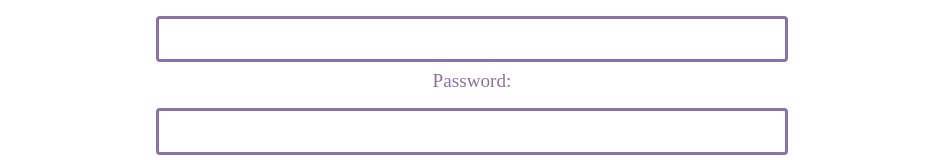
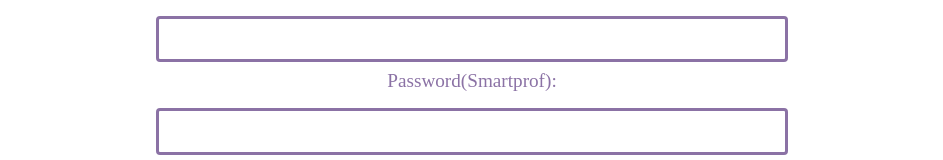
Before and after one commit to Shivank12batra/Bot-Registration-Page, a website: page public/index.html in a window 1280 px wide. Shown: the part 595-755 px from the top of the page, without its empty margins (168-1111 px from the left). Drawn offline with nearby package versions, Linux system fonts and the light colour scheme.

Commit message:
password label changed

```diff
--- a/public/index.html
+++ b/public/index.html
@@ -132,7 +132,7 @@
       <input type="tel" id="phone" name="phone" required>
       <label for="email">SGGSCC Mail:</label>
       <input type="email" id="email" name="email" required>
-      <label for="password">Password:</label>
+      <label for="password">Password(Smartprof):</label>
       <input type="password" id="password" name="password" required>
       <input id="submit-btn" type="submit" value="Submit">
       <!-- <div id="output"></div> -->
```
